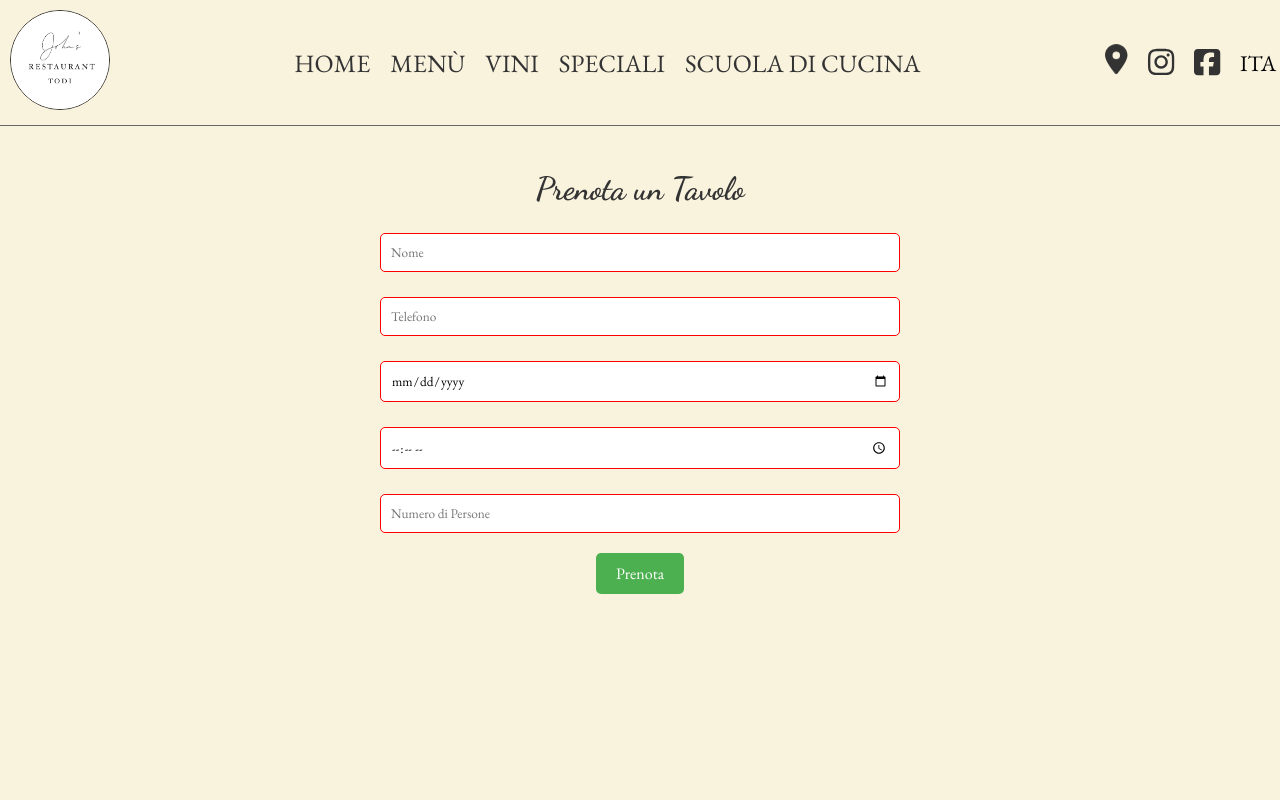
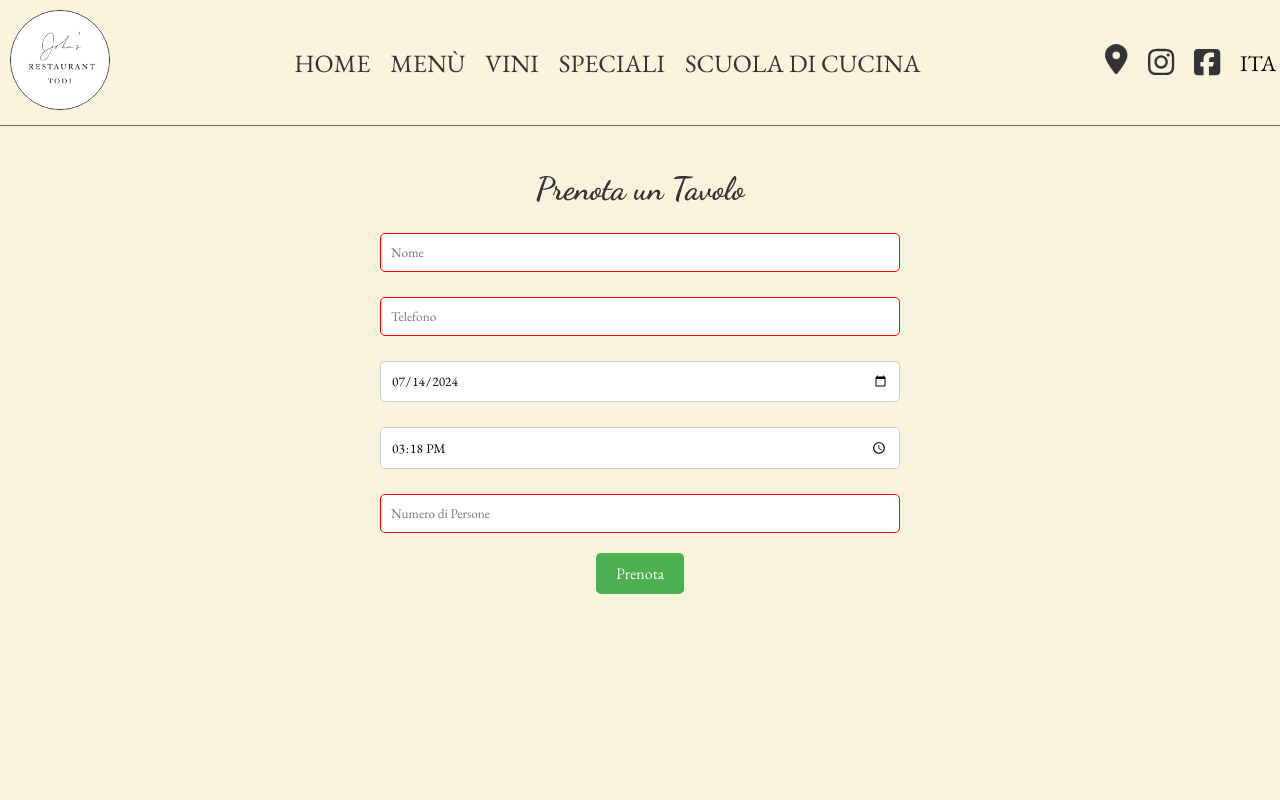
Before and after one commit to CalinCretu/JohnsRestaurant, a Vue app: page /contacts in a window 1280 px wide. Shown: the top 800 px of the page. Built offline with nearby package versions, Linux system fonts and the light colour scheme; a web font is replaced by a local one.

Commit message:
FIX - date and time ios fix

```diff
--- a/src/components/pages/Contacts.vue
+++ b/src/components/pages/Contacts.vue
@@ -5,8 +5,8 @@ export default {
       reservation: {
         name: '',
         phone: '',
-        date: '',
-        time: '',
+        date: new Date().toISOString().substr(0, 10), // Set default date to today
+        time: new Date().toLocaleTimeString('it-IT', { hour: '2-digit', minute: '2-digit' }), // Set default time to current time
         guests: '',
       },
       messageVisible: false
@@ -44,10 +44,10 @@ export default {
               <input type="tel" placeholder="Telefono" v-model="reservation.phone" @input="validateNumber" required>
             </p>
             <p>
-              <input type="date" placeholder="Data" v-model="reservation.date" required>
+              <input id="date" type="date" v-model="reservation.date" required>
             </p>
             <p>
-              <input type="time" placeholder="Ora" v-model="reservation.time" required>
+              <input id="time" type="time" v-model="reservation.time" required>
             </p>
             <p>
               <input type="number" placeholder="Numero di Persone" v-model="reservation.guests" @input="validateNumber"
```
